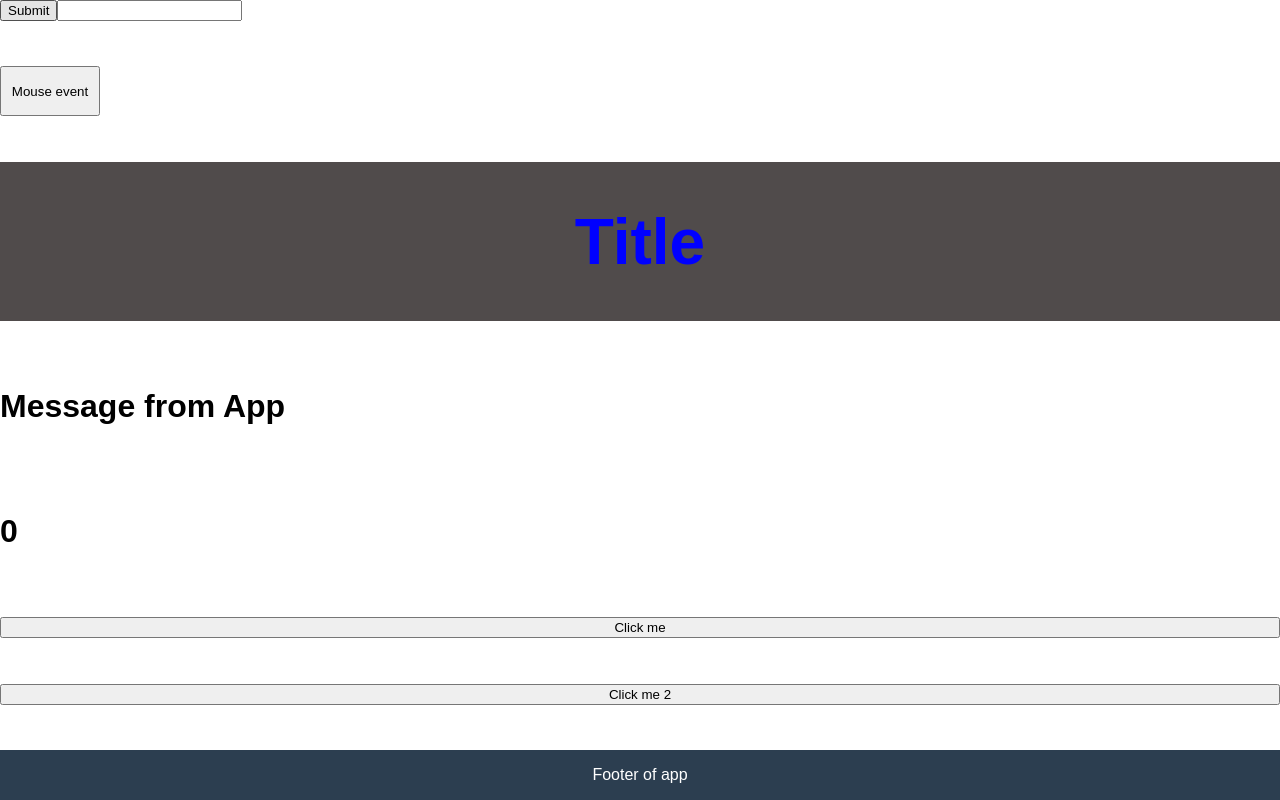
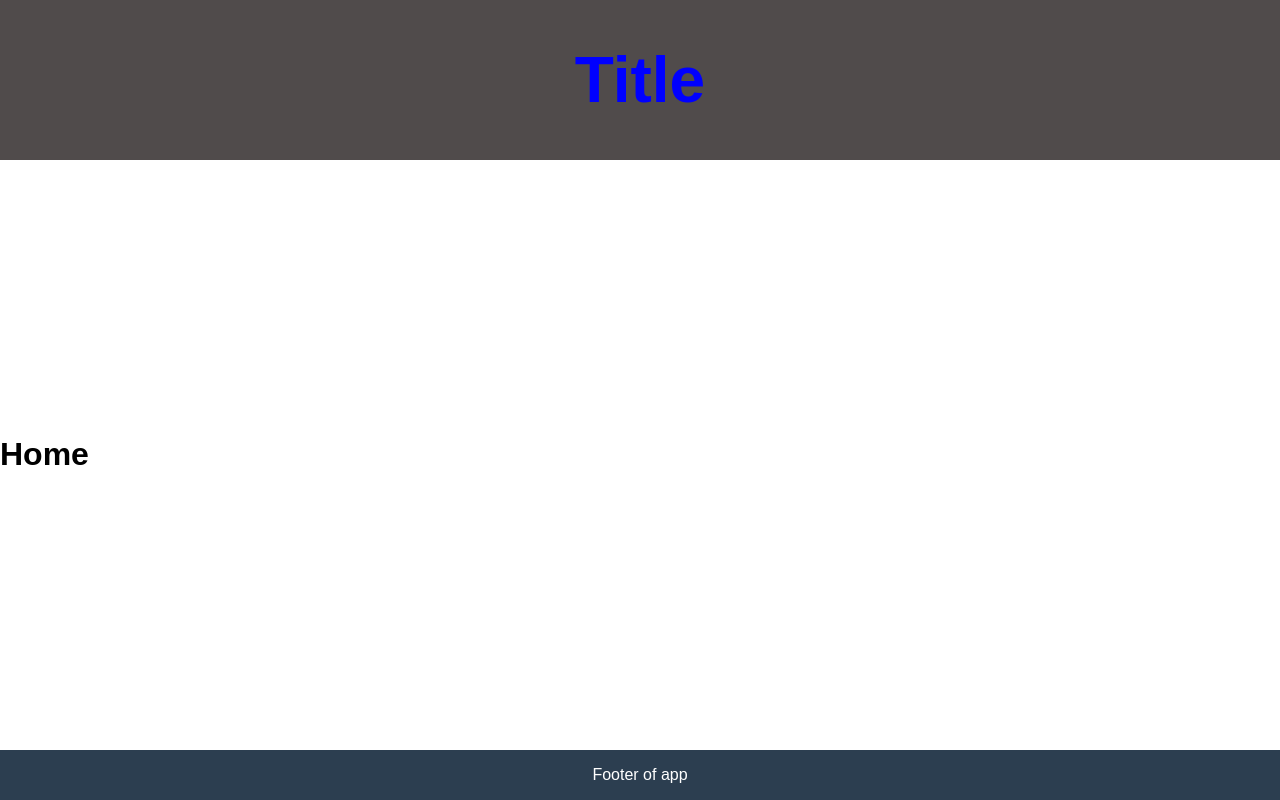
Before and after one commit to MAG7777/may_app, a React (Vite) app: page / in a window 1280 px wide. Built offline with nearby package versions, Linux system fonts and the light colour scheme.

Commit message:
Clear main branch

```diff
--- a/src/components/App/App.tsx
+++ b/src/components/App/App.tsx
@@ -1,23 +1,15 @@
 import Header from '../Header/Header';
 import Footer from '../Footer/Footer';
 import Home from '../../pages/Home/Home';
-import FormCom from '../elements/EventTest/Form';
 import './App.css';
 
 function App() {
 
-  const handleClickTest  = ()=>{
-    alert("Click")
-    return "string"
-  }
-
   return (
     <>
-
       <main className='app'>
-        <FormCom />
         <Header />
-        <Home message={"Message from App"}  clickTesct={handleClickTest}/>
+        <Home />
         <Footer />
       </main>
 
--- a/src/components/elements/EventTest/Form.tsx
+++ /dev/null
@@ -1,42 +0,0 @@
-import type React from "react";
-
-const Form: React.FC = () => {
-    function handelSubmit(event: React.FormEvent<HTMLFormElement>) {
-        event.preventDefault();
-        alert("Form have been sent")
-
-    }
-
-    function handleMouseOver() {
-        alert("Mouse over");
-    }
-
-    function handeMouseOut() {
-        alert("Mouse out");
-
-    }
-
-    function handleInputFocus(){
-        console.log("Focus on input")
-    }
-
-    function handleInputBlur(){
-       console.log("blur")
-    }
-
-    return (
-        <>
-            <form onSubmit={handelSubmit}>
-                <button type="submit">Submit</button>
-                <input type="test" onFocus={handleInputFocus} onBlur={handleInputBlur}/>
-            </form>
-
-            <button style={{ width: "100px", height: "50px" }} onMouseOver={handleMouseOver} onMouseOut={handeMouseOut}>
-                Mouse event
-            </button>
-        </>
-    )
-
-}
-
-export default Form;
--- a/src/pages/Home/Home.tsx
+++ b/src/pages/Home/Home.tsx
@@ -1,34 +1,11 @@
 import "./Home.css";
-import programmer from "../../assets/programmer.jpg"
-import { useState } from "react";
 
-interface HomeProps {
-  message: string;
-  clickTesct: () => void
-}
+const Home = () => {
 
-
-const Home: React.FC <HomeProps>= ({message, clickTesct})=>{
-    const [count, setCount] = useState<number>(0);
-
-    const handleClick = () =>{
-        setCount(prevCount => prevCount +=1);
-        setCount(prevCount => prevCount +=1);
-
-    }
-    return(
+    return (
         <>
-        <h1>{message}</h1>
-        <h1>{count}</h1>
-        <button onClick={clickTesct}>Click me</button>
-        <button onClick={handleClick}>Click me 2</button>
+            <h1>Home</h1>
         </>
-        // <div className="home-page">
-        //     <h2>Home page</h2>
-        //     <p>Welcome to our app</p>
-        //     <img src={programmer} alt="Prog" />
-        //     <img src="images/laptop.jpg" alt="Laptop" />
-        // </div>
     )
 }
 
```
